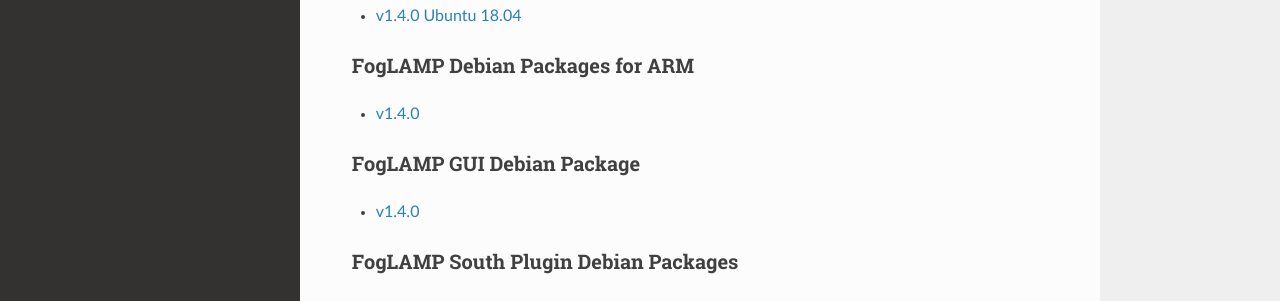
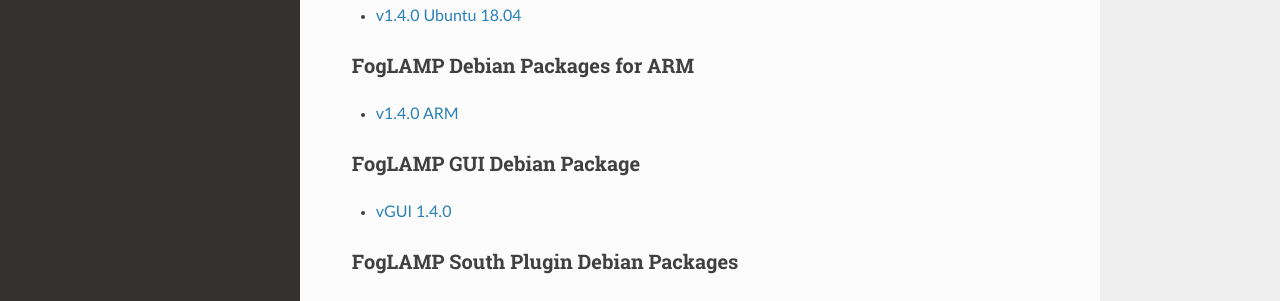
Before and after one commit to fledge-iot/fledge, a Sphinx documentation site: the page built from docs/92_downloads.rst, in a window 1280 px wide and 1285 px high. Shown: the part 750-1051 px from the top of the window. Built offline with Sphinx 7.4.7 and the Read the Docs theme 2.0.0, drawn with Linux system fonts in a browser that asks for light colours; pages that are not in the unit, such as notebooks, are missing from menus.

Commit message:
Updated naming

```diff
--- a/docs/92_downloads.rst
+++ b/docs/92_downloads.rst
@@ -36,11 +36,11 @@
 
 .. |arm 1.4.0| raw:: html
 
-   <a href="https://s3.amazonaws.com/foglamp/debian/armhf/foglamp-1.4.0-armhf.deb">v1.4.0</a>
+   <a href="https://s3.amazonaws.com/foglamp/debian/armhf/foglamp-1.4.0-armhf.deb">v1.4.0 ARM</a>
 
 .. |gui 1.4.0| raw:: html
 
-   <a href="https://s3.amazonaws.com/foglamp/debian/foglamp-gui-1.4.0.deb">v1.4.0</a>
+   <a href="https://s3.amazonaws.com/foglamp/debian/foglamp-gui-1.4.0.deb">vGUI 1.4.0</a>
 
 .. |sensehat 1.1.0| raw:: html
 
```
